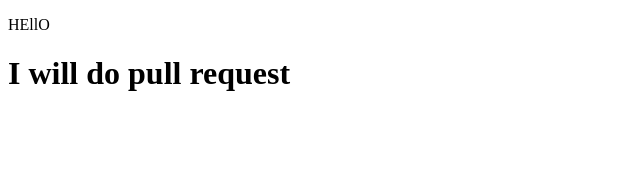
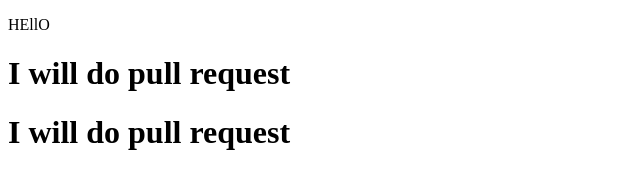
Before and after one commit to jay121-git/PullRequestPractise, a plain HTML site: page index.html in a window 1280 px wide. Shown: the whole page, without its empty margins (0-640 px from the left). Drawn offline with Linux system fonts and the light colour scheme.

Commit message:
doing commit

```diff
--- a/index.html
+++ b/index.html
@@ -9,5 +9,6 @@
 <body>
      <p>HEllO</p>
      <h1>I will do pull request</h1>
+     <h1>I will do pull request</h1>
 </body>
 </html>
```
